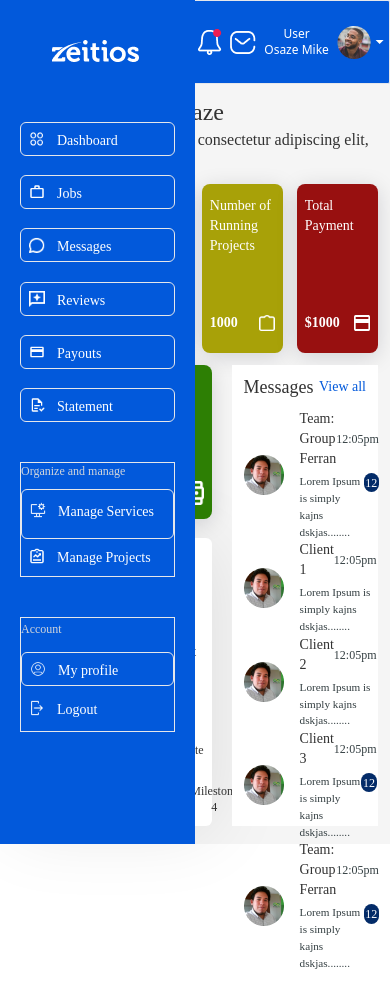
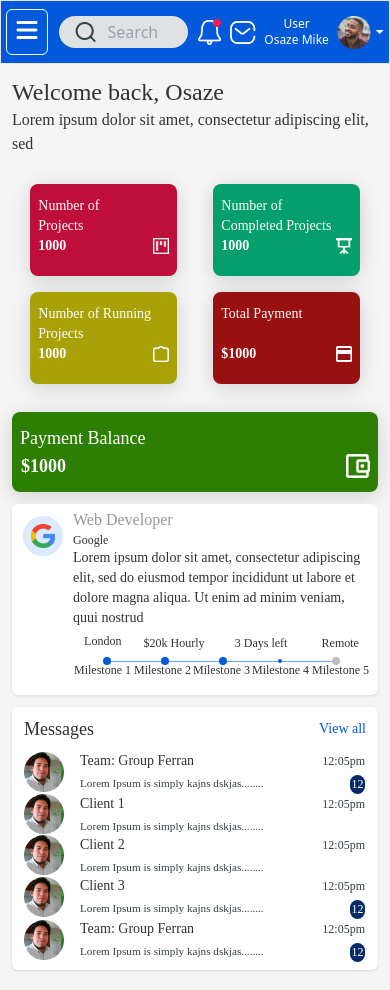
Before and after one commit to chineduprincewill/zeitios-deploy-repo, a React (Vite) app: page /freelancer/dashboard in a window 390 px wide. Built offline with nearby package versions, Linux system fonts and the light colour scheme.

Commit message:
freelancer messages

```diff
--- a/src/App.jsx
+++ b/src/App.jsx
@@ -5,6 +5,7 @@ import Error from './Pages/Error'
 
 import Job from './Pages/Freelancer/Job'
 import Freelancerboard from './Pages/Freelancer/Freelancerboard'
+import Messages from './Pages/Freelancer/Messages'
 
 function App() {
 
@@ -19,7 +20,7 @@ function App() {
             {/* <Route path="/freelancer/dashboard" exact element={<Dashboard />} /> */}
             <Route path="/freelancer/job" exact element={<Job />} />
             <Route path="/freelancer/dashboard" exact element={<Freelancerboard />} />
-
+            <Route path="/freelancer/messages" exact element={<Messages />} />
             <Route path="*" exact element={<Error />} />
 
             {/* <ProtectedRoute path='/' exact>
--- a/src/Components/Freelancer/Navbar.jsx
+++ b/src/Components/Freelancer/Navbar.jsx
@@ -1,4 +1,4 @@
-import React from 'react'
+import React, { useState, useEffect } from 'react'
 import searchIcon from '../../assets/icons/Search2.png'
 import mailIcon from '../../assets/icons/mail.png'
 import bellIcon from '../../assets/icons/bell.png'
@@ -11,15 +11,44 @@ import { fab } from '@fortawesome/free-brands-svg-icons'
 import { fas } from '@fortawesome/free-solid-svg-icons'
 import { far } from '@fortawesome/free-regular-svg-icons'
 const Navbar = ({ handleClick }) => {
+    const [showIcon, setShowIcon] = useState(false)
+    const [screenWidth, setScreenWidth] = useState(window.innerWidth);
+    const [showDiv, setShowDiv] = useState(false);
+
+    useEffect(() => {
+        const handleResize = () => {
+            setScreenWidth(window.innerWidth);
+        };
+
+        window.addEventListener('resize', handleResize);
+
+        // Cleanup the event listener when the component unmounts
+        return () => {
+            window.removeEventListener('resize', handleResize);
+        };
+    }, []);
+
+    useEffect(() => {
+        // Conditionally update the showDiv state based on screen width
+        if (screenWidth < 768) {
+            setShowDiv(true);
+        } else {
+            setShowDiv(false);
+        }
+    }, [screenWidth]);
+
+
     return (
-        <div className='  border bg-primary flex h-1/10 items-center  justify-around rounded-sm w-full'>
-            <div className='border border-white p-2 rounded-md'>
-                <FontAwesomeIcon icon="fa-solid fa-bars" className="h-6 w-6 text-white" onClick={handleClick} > </FontAwesomeIcon>
-            </div>
+
+        <div className='  border bg-primary flex h-1/10 max-xl:h-1/12 max-sm:h-1/7 max-sm:py-2 items-center py-1 justify-around rounded-sm w-full'>
+
+            {showDiv && <div className='border border-white p-2 rounded-md '>
+                <FontAwesomeIcon icon="fa-solid fa-bars" className="h-6 w-6 text-white " onClick={handleClick} > </FontAwesomeIcon>
+            </div>}
 
             <div className='flex flex-row bg-[#dfe1e3] w-1/3 px-4 py-1 rounded-[20px] items-center'>
                 <img src={searchIcon} alt="search icon" />
-                <input placeholder="Search" name="search" className="ml-3 bg-transparent font-[' Poppins'] text-[#343f42]" />
+                <input placeholder="Search" name="search" className="ml-3 bg-transparent font-[' Poppins'] text-[#343f42] w-full" />
             </div>
             <div className='flex flex-row gap-2 items-center'>
                 <img src={bellIcon} alt="search icon" />
--- a/src/Components/Sidebar.jsx
+++ b/src/Components/Sidebar.jsx
@@ -20,14 +20,14 @@ import logoutIcon from '../assets/icons/logout_icon.png'
 import manageIcon from '../assets/icons/manage_project_icon2.png'
 import secondDashboardIcon2 from '../assets/icons/dash.png'
 
-const Sidebar = () => {
+const Sidebar = ({ handleClick }) => {
     return (
-        <div className="w-1/5 flex flex-col px-5 bg-primary h-full  font-normal text-sm font-['Montserrat'] max-md:w-1/2 max-md:absolute max-md:z-10">
-            <div className='w-full h-1/2 flex-col flex justify-between'>
+        <div className="w-1/5 flex flex-col px-5 max-lg:px-2 max-lg:text-[10px] max-md:px-5 max-md:text-sm max-sm:text-xs max-sm:px-2 bg-primary h-full  font-normal text-sm  font-['Montserrat'] max-md:w-1/2 max-md:fixed max-md:z-10">
+            <div className='w-full h-1/3 flex-col flex justify-between'>
                 <div className='flex pl-8  items-center my-10'>
                     <img src={Logo} alt="logo" />
                 </div>
-                <div className='text-white flex  rounded-md px-2 py-4  relative border group'>
+                <div className='text-white flex  rounded-md px-2 py-4  relative  group' onClick={handleClick} >
 
                     <div className='opacity-100 bg-transparent flex hover:opacity-0 absolute top-2 left-0 px-2 '>
                         <img src={secondDashboardIcon2} alt="dashboard" className='mr-3 h-4 w-4 ' />
@@ -41,7 +41,7 @@ const Sidebar = () => {
 
 
                 </div>
-                <div className='text-white flex  py-4 rounded-md px-2 relative border group'>
+                <div className='text-white flex  py-4 rounded-md px-2 relative  group' onClick={handleClick}>
                     <div className='opacity-100 bg-transparent flex hover:opacity-0 absolute top-2 left-0 px-2 '>
                         <img src={jobIcon} alt="jobs" className='mr-3 h-4 w-4' />
                         Jobs
@@ -51,7 +51,7 @@ const Sidebar = () => {
                         <p className=''>Jobs</p>
                     </div>
                 </div>
-                <div className='text-white flex  rounded-md px-2 py-4  relative border group'>
+                <div className='text-white flex  rounded-md px-2 py-4  relative  group' onClick={handleClick}>
                     <div className='opacity-100 bg-transparent flex hover:opacity-0 absolute top-0 pt-2 left-0 px-2 '>
                         <img src={messageIcon} alt="message" className='mr-3 h-4 w-4' />
                         Messages
@@ -61,7 +61,7 @@ const Sidebar = () => {
                         <p className=''>Messages</p>
                     </div>
                 </div>
-                <div className='text-white flex  rounded-md px-2 py-4  relative border group'>
+                <div className='text-white flex  rounded-md px-2 py-4  relative  group' onClick={handleClick}>
                     <div className='opacity-100 bg-transparent flex hover:opacity-0 absolute top-0 pt-2 left-0 px-2 '>
                         <img src={reviewIcon} alt="review" className='mr-3 h-4 w-4' />
                         Reviews
@@ -72,7 +72,7 @@ const Sidebar = () => {
                         <p className=''>Reviews</p>
                     </div>
                 </div>
-                <div className='text-white flex  rounded-md px-2 py-4  relative border group'>
+                <div className='text-white flex  rounded-md px-2 py-4  relative  group' onClick={handleClick}>
                     <div className='opacity-100 bg-transparent flex hover:opacity-0 absolute top-0 pt-2 left-0 px-2 '>
                         <img src={payoutIcon} alt="payout" className='mr-3 h-4 w-4' />
                         Payouts
@@ -83,7 +83,7 @@ const Sidebar = () => {
                         <p className=''>Payouts</p>
                     </div>
                 </div>
-                <div className='text-white flex  rounded-md px-2 py-4  relative border group'>
+                <div className='text-white flex  rounded-md px-2 py-4  relative  group' onClick={handleClick}>
                     <div className='opacity-100 bg-transparent flex hover:opacity-0 absolute top-0 pt-2 left-0 px-2 '>
                         <img src={statementIcon} alt="statement" className='mr-3 h-4 w-4' />
                         Statement
@@ -96,27 +96,27 @@ const Sidebar = () => {
                 </div>
             </div>
             <div>
-                <div className='mt-10 h-2/5 flex flex-col justify-between border'>
+                <div className='mt-28 h-1/3 flex flex-col justify-between '>
                     <p className='mb-2 text-xs text-gray-300 '>Organize and manage</p>
-                    <div className='text-white flex  rounded-md px-2 py-6 relative border group'>
-                        <div className='opacity-100 bg-transparent flex hover:opacity-0 absolute top-0 pt-3 left-0 px-2 '>
+                    <div className='text-white flex  rounded-md px-2 py-4 relative  group' onClick={handleClick}>
+                        <div className='opacity-100 bg-transparent flex hover:opacity-0 absolute top-0 pt-2 left-0 px-2 '>
                             <img src={servicesIcon} alt="services" className='mr-3 h-4 w-4' />
                             Manage Services
                         </div>
-                        <div className='opacity-0 bg-white flex hover:opacity-100 text-primary absolute top-0 left-0 px-3 pt-2 w-full h-full rounded-md'>
+                        <div className='opacity-0 bg-white flex hover:opacity-100 text-primary absolute top-0 left-0 px-2 pt-2 w-full h-full rounded-md'>
                             <img src={secondServicesIcon} alt="services" className='mr-3 h-4 w-4' />
                             <p className=''>Manage Services</p>
                         </div>
                     </div>
-                    <div className='text-white flex justify-start  py-2 rounded-md hover:bg-white hover:text-primary  px-2'>
+                    <div className='text-white flex justify-start  py-2 rounded-md hover:bg-white hover:text-primary  px-2' onClick={handleClick}>
                         <img src={manageIcon} alt="message" className='mr-3 h-4 w-4' />
                         Manage Projects
                     </div>
 
                 </div>
-                <div className='mt-10 h-2/5 flex flex-col justify-around border'>
+                <div className='mt-10 h-1/3 flex flex-col justify-around '>
                     <p className='mb-2 text-xs  text-gray-300'>Account</p>
-                    <div className='text-white flex  rounded-md px-2 py-4  relative border group'>
+                    <div className='text-white flex  rounded-md px-2 py-4  relative  group' onClick={handleClick}>
                         <div className='opacity-100 bg-transparent flex hover:opacity-0 absolute top-0 pt-2 left-0 px-2 '>
                             <img src={profileIcon} alt="my profile" className='mr-3 h-4 w-4' />
                             My profile
@@ -127,7 +127,7 @@ const Sidebar = () => {
                             <p className=''>My profile</p>
                         </div>
                     </div>
-                    <div className='text-white flex justify-start  py-2  px-2 rounded-md hover:bg-white hover:text-primary'>
+                    <div className='text-white flex justify-start  py-2  px-2 rounded-md hover:bg-white hover:text-primary' onClick={handleClick}>
                         <img src={logoutIcon} alt="message" className='mr-3 h-4 w-4' />
                         Logout
                     </div>
--- a/src/Pages/Freelancer/Freelancerboard.jsx
+++ b/src/Pages/Freelancer/Freelancerboard.jsx
@@ -1,4 +1,4 @@
-import React, { useState } from 'react'
+import React, { useState, useEffect } from 'react'
 import thirdProfileIcon from '../../assets/icons/third_profile.png'
 import firstDashboardIcon from '../../assets/icons/first_dashboard_icon.png'
 import secondDashboardIcon from '../../assets/icons/second_dashboard_icon.png'
@@ -11,14 +11,42 @@ import Navbar from '../../Components/Freelancer/Navbar'
 
 
 const Freelancerboard = () => {
+    const [screenWidth, setScreenWidth] = useState(window.innerWidth);
+    const [showDiv, setShowDiv] = useState(false);
     const [showNavbar, setShowNavbar] = useState(false)
     const handleClick = (e) => {
         console.log(showNavbar)
         setShowNavbar(prev => !prev)
     }
+
+
+    useEffect(() => {
+        const handleResize = () => {
+            setScreenWidth(window.innerWidth);
+        };
+
+        window.addEventListener('resize', handleResize);
+
+        // Cleanup the event listener when the component unmounts
+        return () => {
+            window.removeEventListener('resize', handleResize);
+        };
+    }, []);
+
+    useEffect(() => {
+        // Conditionally update the showDiv state based on screen width
+        if (screenWidth >= 768) {
+            setShowNavbar(true)
+            // setShowDiv(true);
+        } else {
+            setShowNavbar(false)
+            // setShowDiv(false);
+        }
+    }, [screenWidth]);
     return (
-        <div className='w-full h-screen flex bg-[#F5F5F5]'>
-            <Sidebar />
+        <div className='w-full h-screen max-sm:h-full max-sm:pb-5 flex bg-[#F5F5F5]'>
+            {showNavbar && <Sidebar handleClick={handleClick} />}
+
 
             <div className=' w-4/5 max-md:w-full mx-6  max-md:mx-0 h-full'>
                 <Navbar handleClick={handleClick} />
@@ -28,8 +56,8 @@ const Freelancerboard = () => {
                 <p className="font-['Montserrat'] text-[#323232] w-full mt-0  max-md:px-3">
                     Lorem ipsum dolor sit amet, consectetur adipiscing elit, sed
                 </p>
-                <div className="flex flex-row justify-between w-full mt-2 h-1/5 max-md:px-3">
-                    <div className="shadow-[0px_4px_21px_0px_rgba(1,_14,_35,_0.15)] w-2/9  bg-[#c00e3a] px-2 py-3 rounded-lg flex flex-col justify-between">
+                <div className="flex flex-row justify-between w-full mt-5 h-1/5 max-xl:h-1/7 max-md:px-3 max-sm:flex-wrap max-sm:h-2/9 max-sm:justify-around">
+                    <div className="shadow-[0px_4px_21px_0px_rgba(1,_14,_35,_0.15)] w-2/9 max-sm:w-2/5  bg-[#c00e3a] px-2 max-sm:my-2 py-3 rounded-lg flex flex-col justify-between">
                         <p className="text-lg max-xl:text-sm font-['Poppins'] font-medium  text-white">
                             Number of <br />
                             Projects
@@ -41,7 +69,7 @@ const Freelancerboard = () => {
                             <img src={firstDashboardIcon} alt="icon" className='w-4 h-4' />
                         </div>
                     </div>
-                    <div className="shadow-[0px_4px_21px_0px_rgba(1,_14,_35,_0.15)] w-2/9 overflow-hidden bg-[#049f6d]  px-2 py-3 rounded-lg flex flex-col justify-between">
+                    <div className="shadow-[0px_4px_21px_0px_rgba(1,_14,_35,_0.15)] max-sm:my-2 w-2/9 max-sm:w-2/5 overflow-hidden bg-[#049f6d]  px-2 py-3 rounded-lg flex flex-col justify-between">
                         <p className="text-lg  max-xl:text-sm font-['Poppins'] font-medium text-white">
                             Number of <br />
                             Completed Projects
@@ -53,7 +81,7 @@ const Freelancerboard = () => {
                             <img src={secondDashboardIcon} alt="icon" className='w-4 h-4' />
                         </div>
                     </div>
-                    <div className="shadow-[0px_4px_21px_0px_rgba(1,_14,_35,_0.15)] w-2/9 overflow-hidden bg-[#a8a108]  px-2 py-3 rounded-lg flex flex-col justify-between">
+                    <div className="shadow-[0px_4px_21px_0px_rgba(1,_14,_35,_0.15)] max-sm:my-2 w-2/9 max-sm:w-2/5 overflow-hidden bg-[#a8a108]  px-2 py-3 rounded-lg flex flex-col justify-between">
                         <p className="text-lg max-xl:text-sm font-['Poppins'] font-medium  text-white">
                             Number of Running <br />
                             Projects
@@ -65,7 +93,7 @@ const Freelancerboard = () => {
                             <img src={thirdDashboardIcon} alt="icon" className='w-4 h-4' />
                         </div>
                     </div>
-                    <div className="shadow-[0px_4px_21px_0px_rgba(1,_14,_35,_0.15)] w-2/9 overflow-hidden bg-[#981010]  px-2 py-3 rounded-lg flex flex-col justify-between">
+                    <div className="shadow-[0px_4px_21px_0px_rgba(1,_14,_35,_0.15)] max-sm:my-2 w-2/9 max-sm:w-2/5 overflow-hidden bg-[#981010]  px-2 py-3 rounded-lg flex flex-col justify-between">
                         <p className="text-lg font-['Poppins'] max-xl:text-sm font-medium  text-white">
                             Total Payment
                         </p>
@@ -77,9 +105,9 @@ const Freelancerboard = () => {
                         </div>
                     </div>
                 </div>
-                <div className='flex w-full mt-3 h-6/11 justify-between max-md:px-3'>
-                    <div className='w-7/11 max-md:w-6/11 h-full flex flex-col justify-between'>
-                        <div className="shadow-[0px_4px_21px_0px_rgba(1,_14,_35,_0.15)]  bg-[#2d7f04] flex flex-col justify-between h-1/3 px-2 py-3 rounded-lg">
+                <div className='flex w-full mt-3 h-6/11 max-xl:h-5/9 justify-between max-md:px-3 max-xl:mt-5 max-sm:flex-col max-sm:h-1/2 '>
+                    <div className='w-7/11 max-lg:w-7/12 h-full  flex flex-col max-sm:w-full justify-between max-sm:h-1/2'>
+                        <div className="shadow-[0px_4px_21px_0px_rgba(1,_14,_35,_0.15)]  bg-[#2d7f04] flex flex-col justify-between h-1/3 max-xl:h-1/4 px-2 py-3 rounded-lg max-sm:h-3/11 max-sm:w-full">
                             <p className="text-lg font-['Poppins'] font-medium  text-white">
                                 Payment Balance
                             </p>
@@ -93,10 +121,10 @@ const Freelancerboard = () => {
                                 />
                             </div>
                         </div>
-                        <div className="shadow-[0px_4px_76px_0px_rgba(0,_0,_0,_0.1)] bg-white flex w-full rounded-md pb-4 h-5/8">
+                        <div className="shadow bg-white flex w-full rounded-md pb-4 h-5/8 max-xl:h-7/10 max-sm:w-full max-sm:h-3/4 max-sm:my-3">
                             <div className='w-1/4 max-lg:w-1/6 flex justify-center pt-3'>
                                 <div className='rounded-full p-4 max-lg:p-2 bg-blue-100 self-start'>
-                                    <img src={googleIcon} alt="icon" className='max-md:w-6 max-md:h-6' />
+                                    <img src={googleIcon} alt="icon" className='max-lg:w-6 max-lg:h-6' />
                                 </div>
                             </div>
                             <div className="flex flex-col items-start justify-between  w-3/4 max-lg:w-5/6 max-xl:pt-2 max-lg:pt-1 pr-2">
@@ -138,19 +166,19 @@ const Freelancerboard = () => {
                                         <div className='rounded-full w-2 h-2 bg-lightMilk'></div>
                                     </div>
                                     <div className="flex items-center justify-around  w-full">
-                                        <div className="text-xs font-['Montserrat'] text-[#323232] mb-px mr-px max-md:text-center">
+                                        <div className="text-xs font-['Montserrat'] text-[#323232] mb-px mr-px max-lg:text-center">
                                             Milestone 1
                                         </div>
-                                        <div className="text-xs font-['Montserrat'] text-[#323232] max-md:text-center">
+                                        <div className="text-xs font-['Montserrat'] text-[#323232] max-lg:text-center">
                                             Milestone 2
                                         </div>
-                                        <div className="text-xs font-['Montserrat'] text-[#323232] max-md:text-center">
+                                        <div className="text-xs font-['Montserrat'] text-[#323232] max-lg:text-center">
                                             Milestone 3
                                         </div>
-                                        <div className="text-xs font-['Montserrat'] text-[#323232] mr-px max-md:text-center">
+                                        <div className="text-xs font-['Montserrat'] text-[#323232] mr-px max-lg:text-center">
                                             Milestone 4
                                         </div>
-                                        <div className="text-xs font-['Montserrat'] text-[#323232] max-md:text-center">
+                                        <div className="text-xs font-['Montserrat'] text-[#323232] max-lg:text-center">
                                             Milestone 5
                                         </div>
                                     </div>
@@ -159,7 +187,7 @@ const Freelancerboard = () => {
                             </div>
                         </div>
                     </div>
-                    <div className='bg-white w-3/10 max-lg:w-1/3 max-md:w-4/10 px-3 py-2  h-full flex flex-col justify-between'>
+                    <div className='bg-white w-1/3 max-lg:w-2/5 max-md:w-4/10 px-3 py-2  h-full max-sm:h-1/2 max-sm:w-full  flex flex-col justify-between rounded-md shadow'>
                         <div className='flex justify-between items-center '>
                             <p className="text-lg font-['Montserrat'] text-[#323232]">Messages</p>
                             <p className="text-sm font-['Montserrat'] text-[#0259db]">View all</p>
--- a/src/Pages/Home.jsx
+++ b/src/Pages/Home.jsx
@@ -94,6 +94,7 @@ const Home = () => {
     //     setNumber(1)
     //     secondSlideComponents = sliderComponents.slice(number - 1, number)
     // }
+    console.log(screenWidth)
     return (
         <div>
 
--- a/tailwind.config.js
+++ b/tailwind.config.js
@@ -97,7 +97,8 @@ export default {
         '2/11': '18.181818%',
         '3/11': '27.272727%',
         '6/11': '54.545454%',
-        '8/11': '72.727272%'
+        '8/11': '72.727272%',
+        '1/12': '8.333333%'
       }),
     },
   },
```
Also changed, not shown: src/Pages/Freelancer/Messages.jsx (added, +62 -0 lines).
